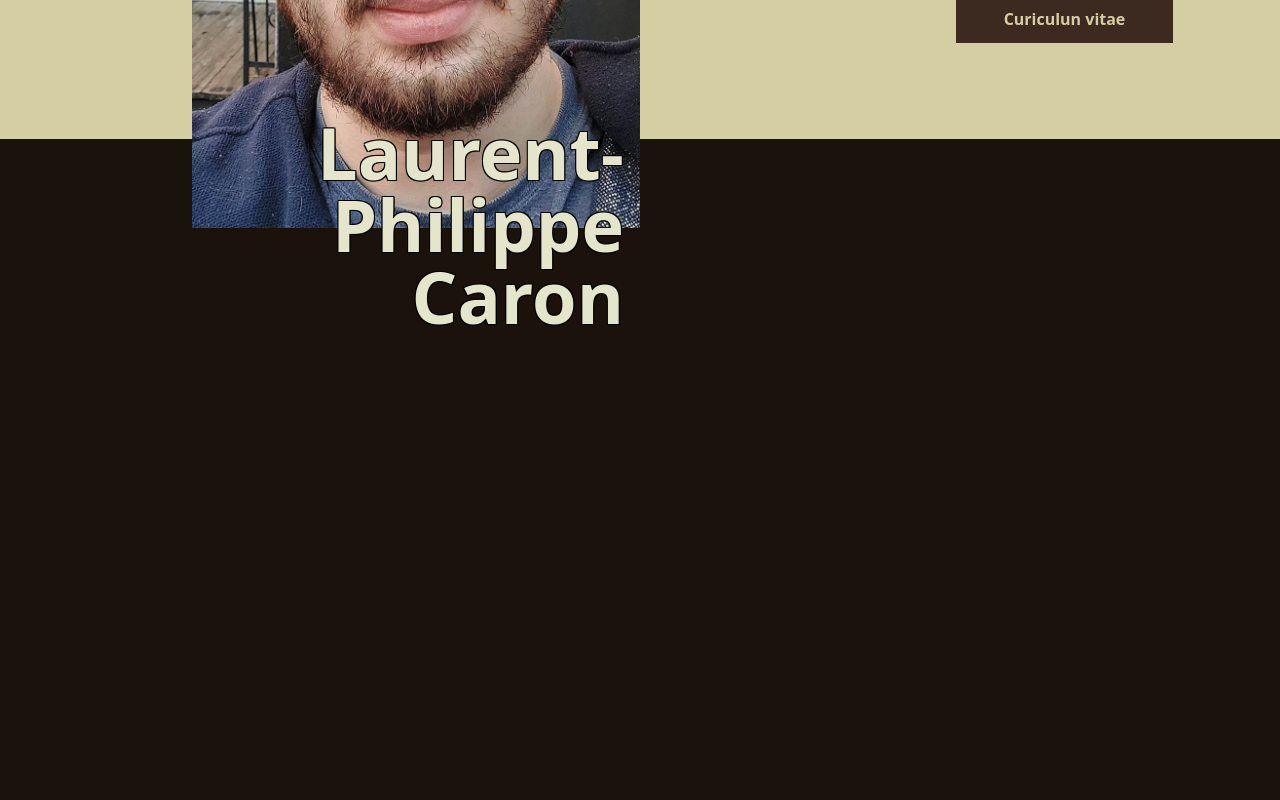
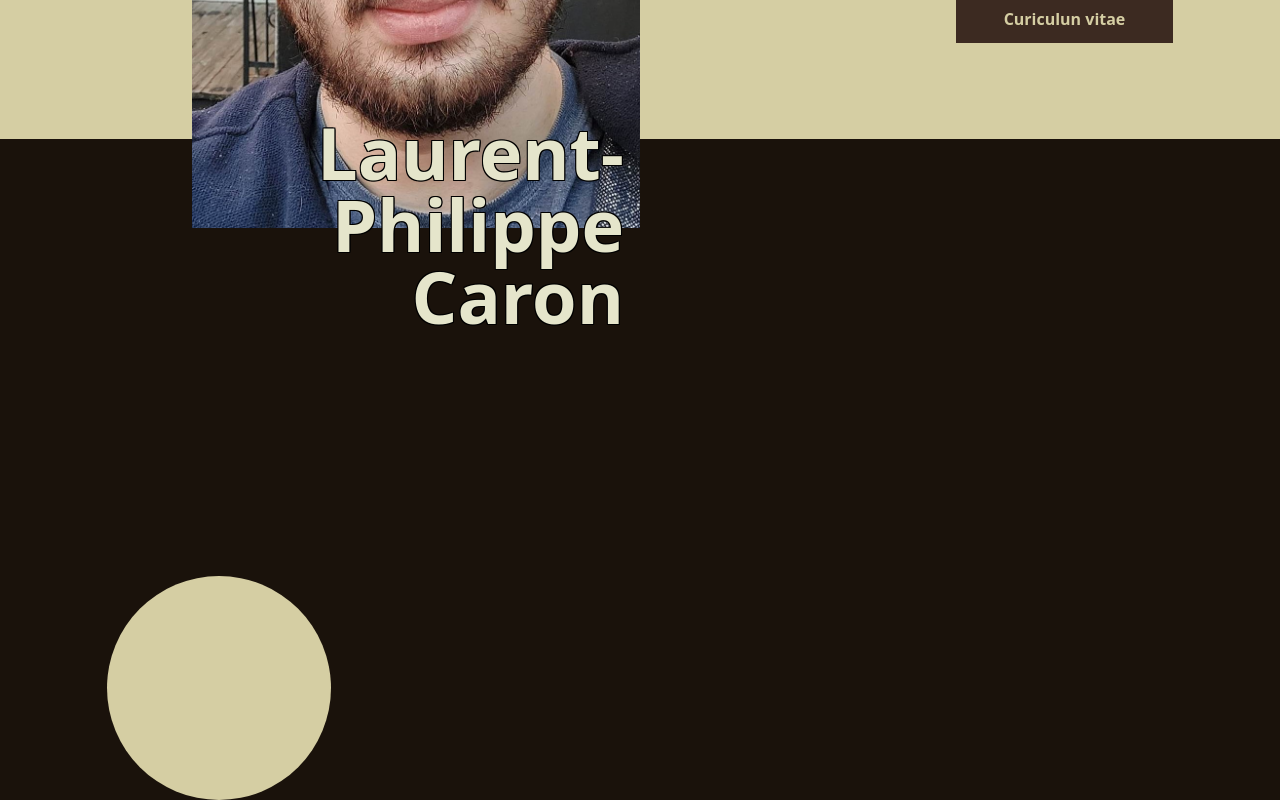
Before and after one commit to LaurentPCaron/laurent2, a Nuxt app: page / in a window 1280 px wide. Shown: the part 589-1389 px from the top of the page. Before the commit the page ends 941 px from the top, so only its background shows below. Built offline with nearby package versions, Linux system fonts and the light colour scheme.

Commit message:
Debut pour progress

```diff
--- a/assets/css/main.scss
+++ b/assets/css/main.scss
@@ -3,7 +3,7 @@
 @tailwind utilities;
 
 html {
-  @apply bg-mains text-lighter;
+  @apply bg-mains text-lighter overflow-x-hidden;
 }
 
 h1 {
--- a/pages/index.vue
+++ b/pages/index.vue
@@ -3,6 +3,11 @@
     <OrganismBurgerMenu class="md:hidden md:mt-0 mr-5" />
   </header>
   <OrganismHomePart class="pt-6" />
+
+  <div class="">
+    <div class="relative top-0 w-56 h-56 rotate-45 bg-transparent z-10"></div>
+    <div class="relative top-0 w-56 h-56 bg-light rounded-full"></div>
+  </div>
 </template>
 
 <script>
--- a/tailwind.config.js
+++ b/tailwind.config.js
@@ -5,6 +5,8 @@ module.exports = {
       dark: '#3C2A21',
       light: '#D5CEA3',
       lighter: '#E5E5CB',
+      inherit: 'inherit',
+      transparent: 'transparent',
     },
   },
 };
```
